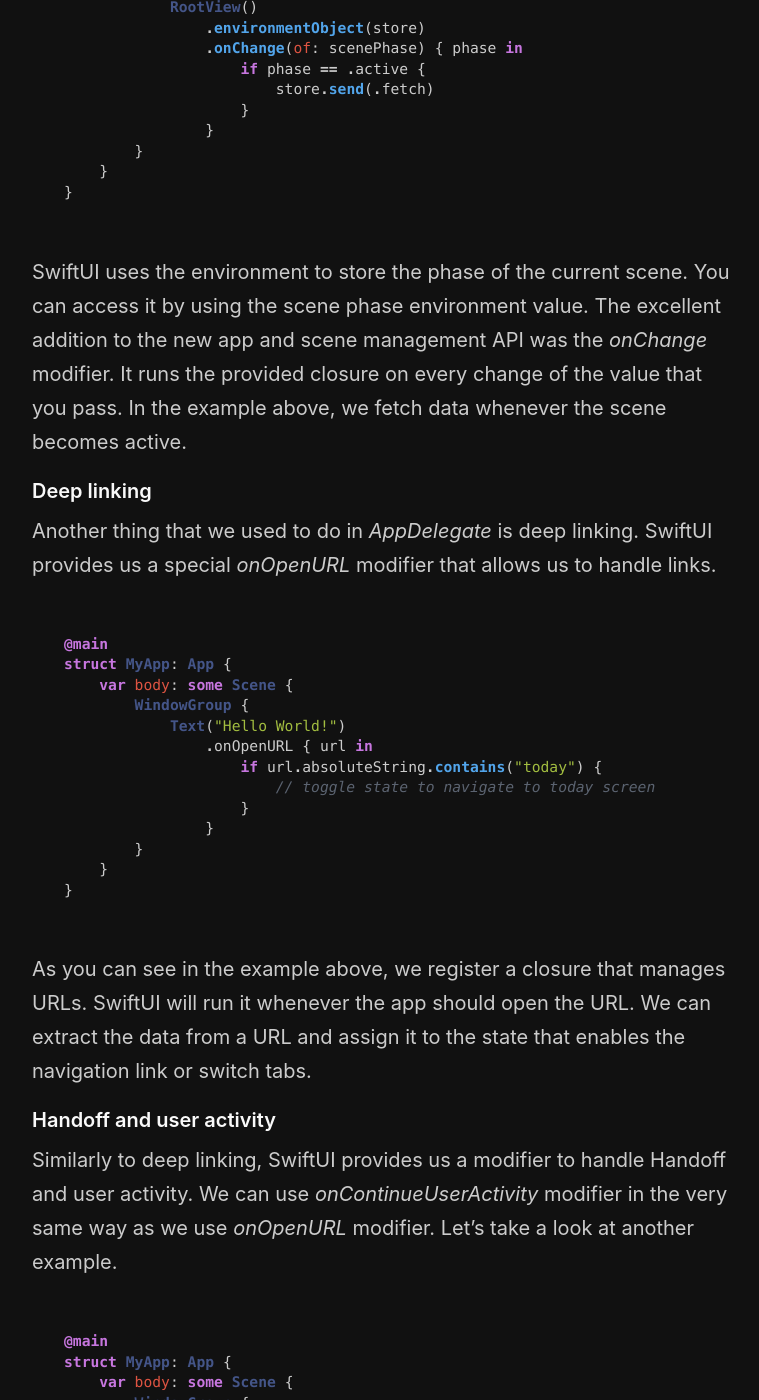
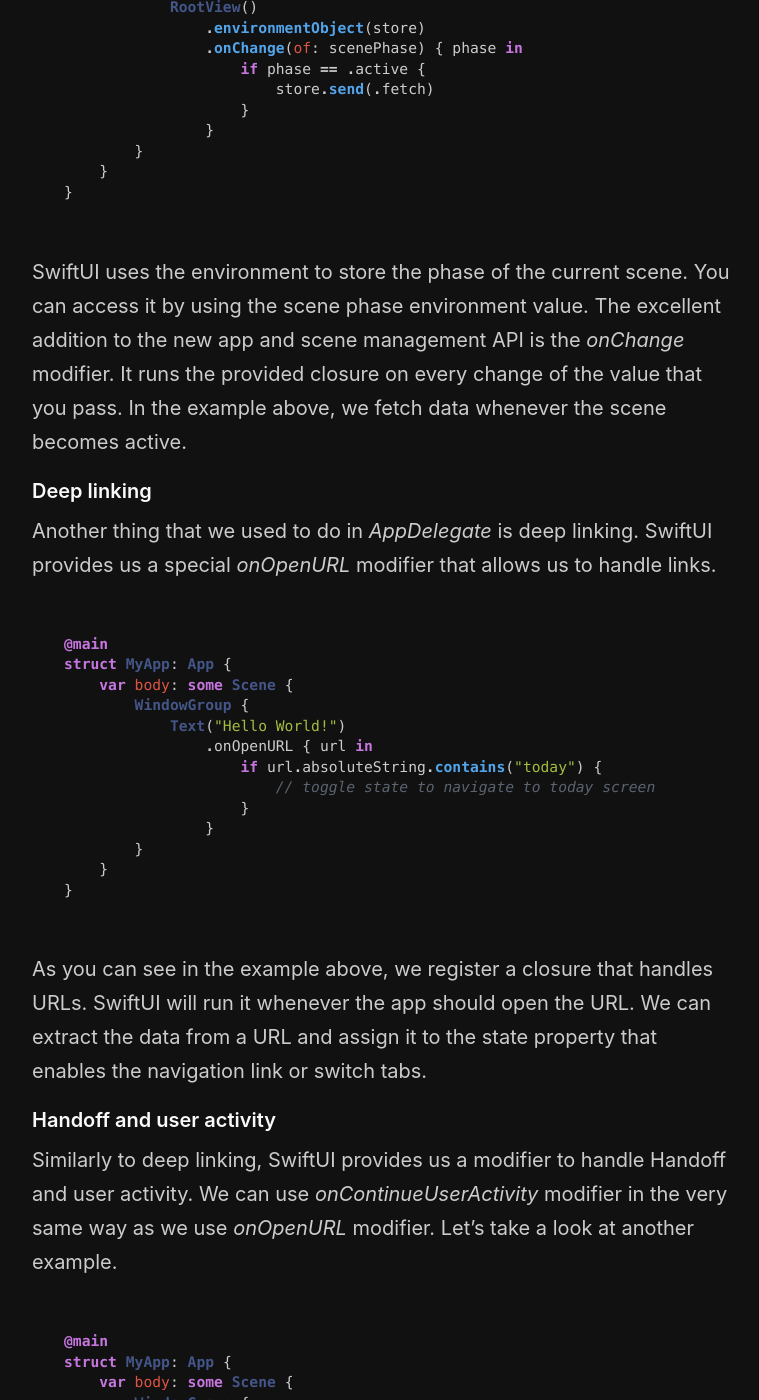
Before and after one commit to mecid/mecid.github.io, a Jekyll site: the page built from _posts/2020-08-19-managing-app-in-swiftui.md, in a window 1280 px wide and 1400 px high, scrolled down 1832 px. Shown: the whole window, without its empty margins (258-1017 px from the left). Built offline with Jekyll 4.4.1, drawn with Linux system fonts in a browser that asks for light colours; some of the changed text lies outside the part shown.

Commit message:
Update 2020-08-19-managing-app-in-swiftui.md

````diff
--- a/_posts/2020-08-19-managing-app-in-swiftui.md
+++ b/_posts/2020-08-19-managing-app-in-swiftui.md
@@ -55,7 +55,7 @@ struct CardioBotApp: App {
 }
 ```
 
-SwiftUI uses the environment to store the phase of the current scene. You can access it by using the scene phase environment value. The excellent addition to the new app and scene management API was the *onChange* modifier. It runs the provided closure on every change of the value that you pass. In the example above, we fetch data whenever the scene becomes active.
+SwiftUI uses the environment to store the phase of the current scene. You can access it by using the scene phase environment value. The excellent addition to the new app and scene management API is the *onChange* modifier. It runs the provided closure on every change of the value that you pass. In the example above, we fetch data whenever the scene becomes active.
 
 #### Deep linking
 Another thing that we used to do in *AppDelegate* is deep linking. SwiftUI provides us a special *onOpenURL* modifier that allows us to handle links.
@@ -76,7 +76,7 @@ struct MyApp: App {
 }
 ```
 
-As you can see in the example above, we register a closure that manages URLs. SwiftUI will run it whenever the app should open the URL. We can extract the data from a URL and assign it to the state that enables the navigation link or switch tabs.
+As you can see in the example above, we register a closure that handles URLs. SwiftUI will run it whenever the app should open the URL. We can extract the data from a URL and assign it to the state property that enables the navigation link or switch tabs.
 
 #### Handoff and user activity
 Similarly to deep linking, SwiftUI provides us a modifier to handle Handoff and user activity. We can use *onContinueUserActivity* modifier in the very same way as we use *onOpenURL* modifier. Let's take a look at another example.
@@ -100,7 +100,9 @@ struct MyApp: App {
 We use *onContinueUserActivity* modifier to set a closure that will parse a user activity. In the same way, as we did before, we can parse a user activity and toggle state property that routes the navigation. SwiftUI will run this closure as soon as the user continues activity.
 
 #### UIApplicationDelegateAdaptor
-As you can see, we can implement many *AppDelegate* callbacks with App protocol and the new set of modifiers that SwiftUI provides us. But there are still some gaps. For example, there is no way to register for remote notifications with *App* protocol. That's why SwiftUI gives us another type called *UIApplicationDelegateAdaptor*. We can merge the functionality of old *AppDelegate* with the new App protocol using *UIApplicationDelegateAdaptor* property wrapper.
+As you can see, we can implement many *AppDelegate* callbacks with App protocol and the new set of modifiers that SwiftUI provides us. But there are still some gaps.
+
+For example, there is no way to register for remote notifications with *App* protocol. That's why SwiftUI gives us another type called *UIApplicationDelegateAdaptor*. We can merge the functionality of old *AppDelegate* with the new App protocol using *UIApplicationDelegateAdaptor* property wrapper.
 
 ```swift
 final class AppDelegate: NSObject, UIApplicationDelegate {
````
Also changed, not shown: other parts of _posts/2020-08-19-managing-app-in-swiftui.md (+1 -1 lines).
